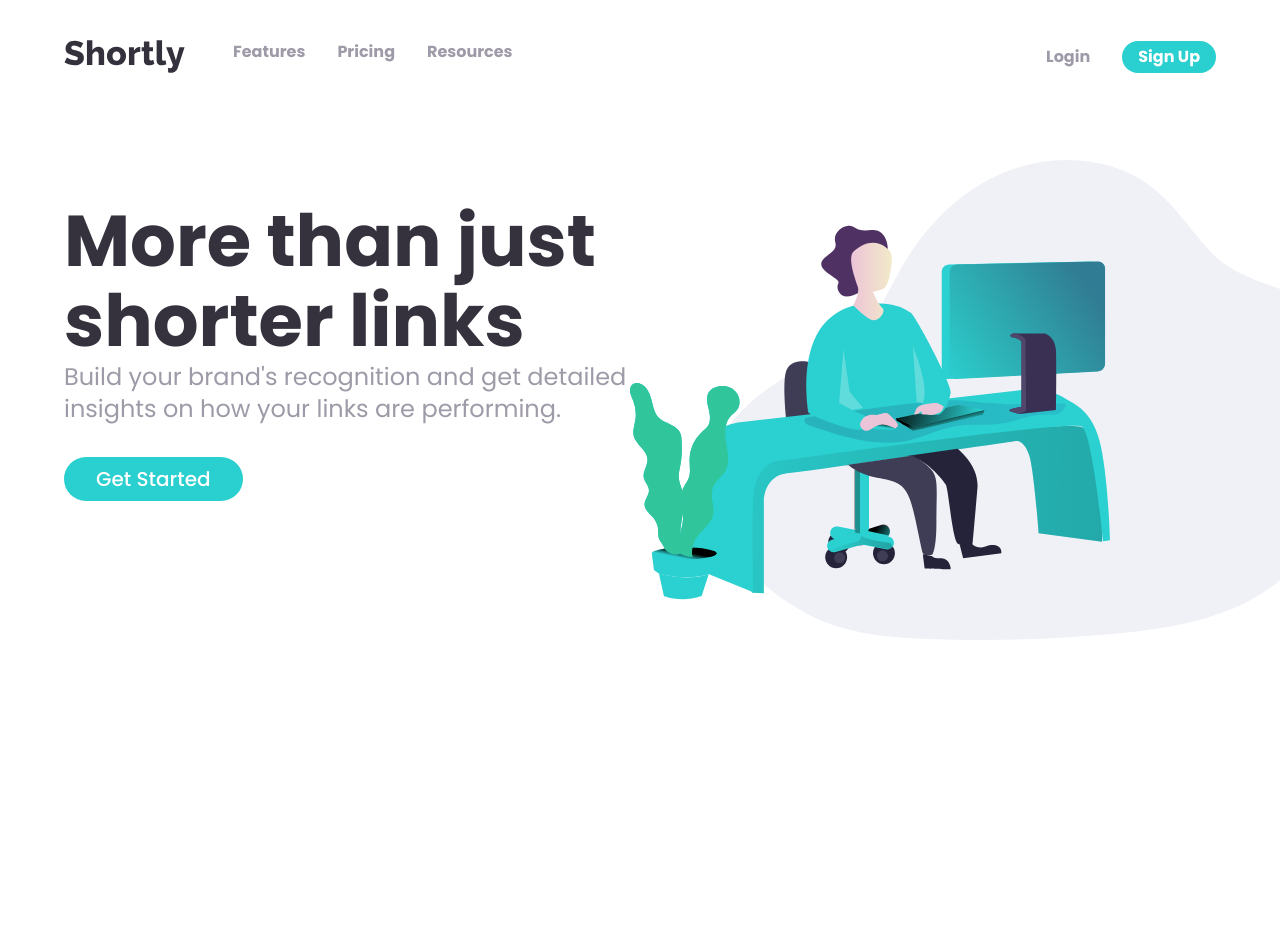
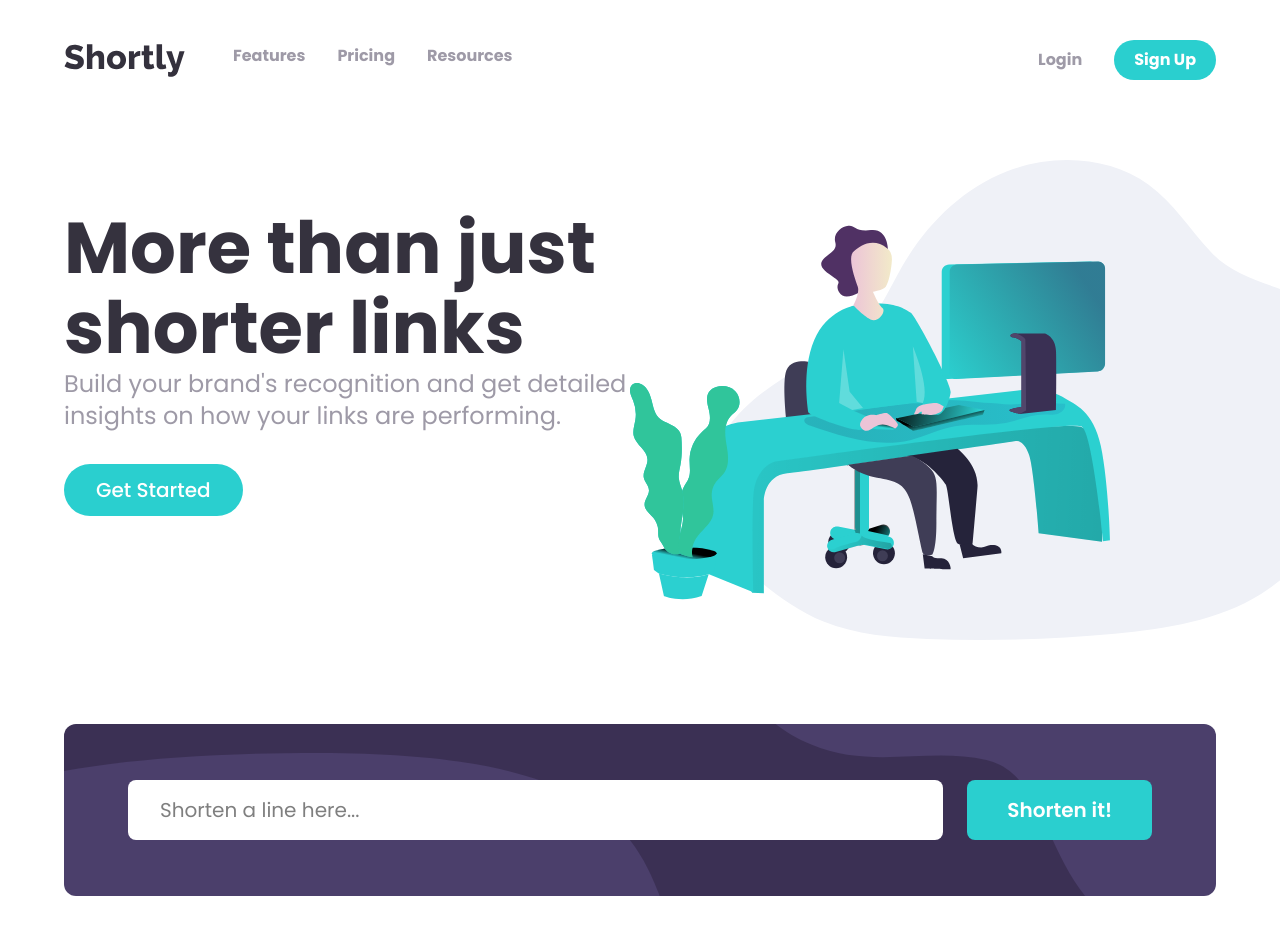
Before and after one commit to preetpalsinghkanda/URL-Shorter, a React (Vite) app: page / in a window 1280 px wide. Shown: the top 934 px of the page. Before the commit the page ends 800 px from the top, so only its background shows below. Built offline with nearby package versions, Linux system fonts and the light colour scheme.

Commit message:
added shorten link component

```diff
--- a/src/App.css
+++ b/src/App.css
@@ -0,0 +1,8 @@
+.shorten{
+    background-image: url('/src/assets/bg-shorten-desktop.svg');
+    background-repeat: no-repeat;
+    background-size: cover;
+    background-position: center;
+    background-color: #3b3054
+;
+}
--- a/src/App.jsx
+++ b/src/App.jsx
@@ -1,12 +1,14 @@
 import React from 'react'
 import NavBar from './Components/NavBar'
 import GetStarted from './Components/GetStarted'
+import Link from './Components/Link'
 
 const App = () => {
   return (
     <div className='flex items-center flex-col '>
       <NavBar/>
       <GetStarted/>
+      <Link/>
 
     </div>
   )
--- a/src/Components/GetStarted.jsx
+++ b/src/Components/GetStarted.jsx
@@ -15,9 +15,9 @@ const GetStarted = () => {
           </p>
         </div>
 
-        <button className="text-white px-8  rounded-4xl py-2 bg-[#2acfcf] font-[500] text-xl"> Get Started</button>
+        <button className="text-white px-8  rounded-4xl py-3 bg-[#2acfcf] font-[500] text-xl"> Get Started</button>
       </div>
-      <div>
+      <div className="overflow-hidden">
         <img className="absolute -right-20 h-120 top-40" src={girlWithComputer} alt="" />
       </div>
     </div>
--- /dev/null
+++ b/src/Components/Link.jsx
@@ -0,0 +1,20 @@
+import React from "react";
+import "../App.css";
+import shortenBg from "../assets/bg-shorten-desktop.svg";
+
+const Link = () => {
+  return (
+    <div className=" shorten rounded-xl min-w-6xl max-w-6xl  my-30 flex justify-between py-14 px-16 gap-6">
+      <input
+        type="text"
+        placeholder="Shorten a line here..."
+        className=" outline-0 flex-1 bg-[white] px-8  text-xl py-4 rounded-lg "
+      />
+      <button className="bg-[#2acfcf] text-white px-10 font-semibold  text-xl rounded-lg">
+        Shorten it!
+      </button>
+    </div>
+  );
+};
+
+export default Link;
--- a/src/Components/NavBar.jsx
+++ b/src/Components/NavBar.jsx
@@ -16,7 +16,7 @@ const NavBar = () => {
         <button className="text-md font-[700] flex gap-8 text-[#9e9aa7]">
           Login
         </button>
-        <button className="text-white px-4  rounded-2xl py-1 bg-[#2acfcf] font-[700] text-md">
+        <button className="text-white px-5  rounded-4xl py-2 bg-[#2acfcf] font-[700] text-md">
           Sign Up
         </button>
       </div>
--- a/src/index.css
+++ b/src/index.css
@@ -2,4 +2,5 @@
 
 body{
      font-family: "Poppins", sans-serif;
+      overflow-x: hidden;
 }
```
